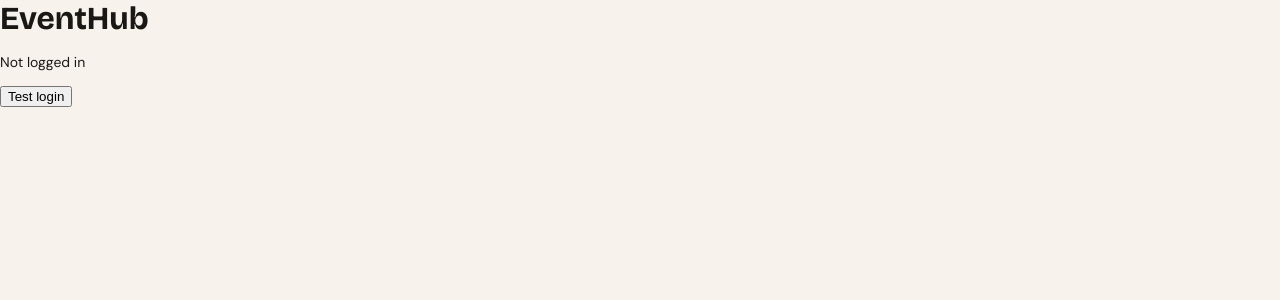
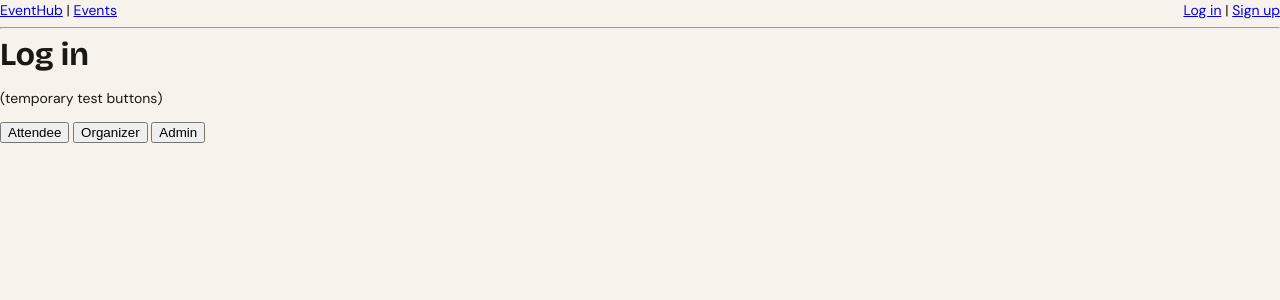
Before and after one commit to teklaGogua/Event-Booking-Platform, a React (Vite) app in the folder frontend/: page /login in a window 1280 px wide. Shown: the top 300 px of the page. Built offline with nearby package versions, Linux system fonts and the light colour scheme; no server answers.

Commit message:
Add routing, Navbar, Layout and role-protected routes

```diff
--- a/frontend/src/App.jsx
+++ b/frontend/src/App.jsx
@@ -1,26 +1,39 @@
-import { useAuth } from './context/AuthContext.jsx'
+import { Route, Routes } from 'react-router-dom'
+import Layout from './components/Layout.jsx'
+import ProtectedRoute from './components/ProtectedRoute.jsx'
+import Events from './pages/Events.jsx'
+import EventDetails from './pages/EventDetails.jsx'
+import Login from './pages/Login.jsx'
+import Register from './pages/Register.jsx'
+import MyRegistrations from './pages/MyRegistrations.jsx'
+import Dashboard from './pages/Dashboard.jsx'
 
 export default function App() {
-  const { user, loading, login, logout } = useAuth()
-
-  if (loading) return <p>Loading…</p>
-
   return (
-    <div>
-      <h1>EventHub</h1>
-      {user ? (
-        <>
-          <p>Logged in as {user.name} ({user.role})</p>
-          <button onClick={logout}>Log out</button>
-        </>
-      ) : (
-        <>
-          <p>Not logged in</p>
-          <button onClick={() => login({ email: 'attendee@example.com', password: 'Password123!' })}>
-            Test login
-          </button>
-        </>
-      )}
-    </div>
+    <Routes>
+      <Route element={<Layout />}>
+        <Route index element={<Events />} />
+        <Route path="events/:id" element={<EventDetails />} />
+        <Route path="login" element={<Login />} />
+        <Route path="register" element={<Register />} />
+        <Route
+          path="my-bookings"
+          element={
+            <ProtectedRoute roles={['attendee']}>
+              <MyRegistrations />
+            </ProtectedRoute>
+          }
+        />
+        <Route
+          path="dashboard"
+          element={
+            <ProtectedRoute roles={['organizer', 'admin']}>
+              <Dashboard />
+            </ProtectedRoute>
+          }
+        />
+        <Route path="*" element={<p>Page not found.</p>} />
+      </Route>
+    </Routes>
   )
 }
--- /dev/null
+++ b/frontend/src/components/Layout.jsx
@@ -0,0 +1,13 @@
+import { Outlet } from 'react-router-dom'
+import Navbar from './Navbar.jsx'
+
+export default function Layout() {
+  return (
+    <>
+      <Navbar />
+      <main>
+        <Outlet />
+      </main>
+    </>
+  )
+}
--- /dev/null
+++ b/frontend/src/components/Navbar.jsx
@@ -0,0 +1,43 @@
+import { Link, NavLink, useNavigate } from 'react-router-dom'
+import { useAuth } from '../context/AuthContext.jsx'
+
+export default function Navbar() {
+  const { user, logout } = useAuth()
+  const navigate = useNavigate()
+
+  const handleLogout = async () => {
+    await logout()
+    navigate('/')
+  }
+
+  return (
+    <header>
+      <nav>
+        <Link to="/">EventHub</Link>{' | '}
+        <NavLink to="/">Events</NavLink>
+
+        {user?.role === 'attendee' && (
+          <>{' | '}<NavLink to="/my-bookings">My bookings</NavLink></>
+        )}
+        {(user?.role === 'organizer' || user?.role === 'admin') && (
+          <>{' | '}<NavLink to="/dashboard">Dashboard</NavLink></>
+        )}
+
+        <span style={{ float: 'right' }}>
+          {user ? (
+            <>
+              {user.name} ({user.role}){' '}
+              <button onClick={handleLogout}>Log out</button>
+            </>
+          ) : (
+            <>
+              <Link to="/login">Log in</Link>{' | '}
+              <Link to="/register">Sign up</Link>
+            </>
+          )}
+        </span>
+      </nav>
+      <hr />
+    </header>
+  )
+}
--- /dev/null
+++ b/frontend/src/components/ProtectedRoute.jsx
@@ -0,0 +1,12 @@
+import { Navigate } from 'react-router-dom'
+import { useAuth } from '../context/AuthContext.jsx'
+
+export default function ProtectedRoute({ roles, children }) {
+  const { user, loading } = useAuth()
+
+  if (loading) return <p>Loading…</p>
+  if (!user) return <Navigate to="/login" replace />
+  if (roles && !roles.includes(user.role)) return <p>You don’t have access to this page.</p>
+
+  return children
+}
--- /dev/null
+++ b/frontend/src/pages/Dashboard.jsx
@@ -0,0 +1,3 @@
+export default function Dashboard() {
+  return <h1>Dashboard</h1>
+}
--- /dev/null
+++ b/frontend/src/pages/EventDetails.jsx
@@ -0,0 +1,6 @@
+import { useParams } from 'react-router-dom'
+
+export default function EventDetails() {
+  const { id } = useParams()
+  return <h1>Event #{id}</h1>
+}
--- /dev/null
+++ b/frontend/src/pages/Events.jsx
@@ -0,0 +1,3 @@
+export default function Events() {
+  return <h1>Events</h1>
+}
--- /dev/null
+++ b/frontend/src/pages/Login.jsx
@@ -0,0 +1,16 @@
+import { useAuth } from '../context/AuthContext.jsx'
+
+export default function Login() {
+  const { login } = useAuth()
+  const as = (email) => login({ email, password: 'Password123!' })
+
+  return (
+    <div>
+      <h1>Log in</h1>
+      <p>(temporary test buttons)</p>
+      <button onClick={() => as('attendee@example.com')}>Attendee</button>{' '}
+      <button onClick={() => as('organizer@example.com')}>Organizer</button>{' '}
+      <button onClick={() => as('admin@example.com')}>Admin</button>
+    </div>
+  )
+}
--- /dev/null
+++ b/frontend/src/pages/MyRegistrations.jsx
@@ -0,0 +1,3 @@
+export default function MyRegistrations() {
+  return <h1>My bookings</h1>
+}
--- /dev/null
+++ b/frontend/src/pages/Register.jsx
@@ -0,0 +1,3 @@
+export default function Register() {
+  return <h1>Sign up</h1>
+}
```
